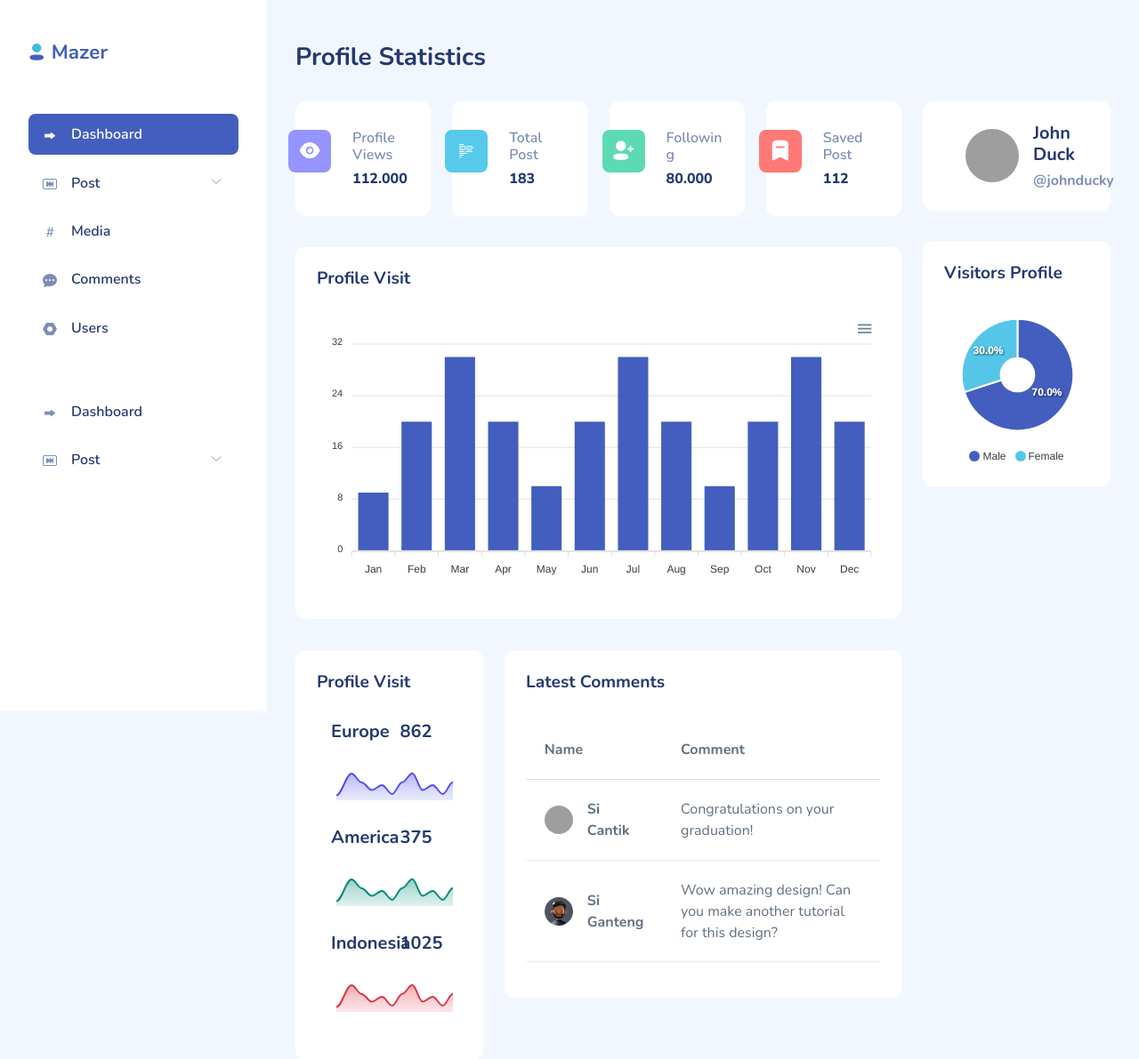
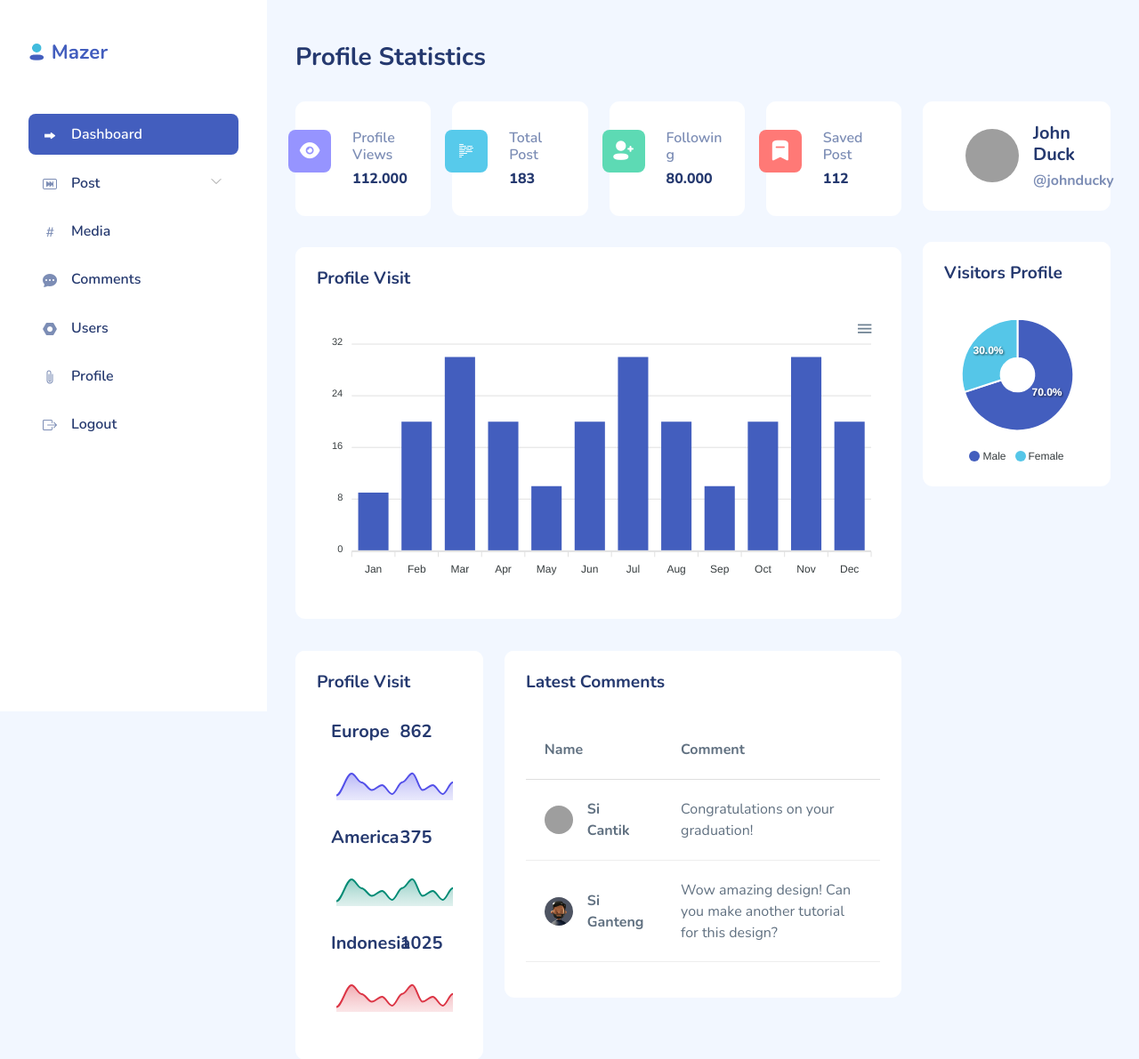
Before and after one commit to rejoan121615/travel-website-team_dot, a PHP site: page /template/admin/dashboard.php in a window 1280 px wide. Shown: the top 1191 px of the page at 89% size. Run offline with PHP 8.4, Linux system fonts and the light colour scheme; some libraries are stand-ins or nearby versions; some web fonts are replaced; grey boxes are pictures that could not be loaded.

Commit message:
left navbar created

```diff
--- a/template/admin/dashboard.php
+++ b/template/admin/dashboard.php
@@ -78,33 +78,17 @@
                                 <span>Users</span>
                             </a>
                         </li>
-                    </ul>
-                    <ul class="menu mt-5 ">
-                        <li class="sidebar-item  ">
-                            <a href="index.html" class='sidebar-link'>
-                                <i class="bi bi-grid-fill"></i>
-                                <span>Dashboard</span>
+                        <li class="sidebar-item">
+                            <a href="#" class='sidebar-link'>
+                                <i class="bi bi-person-fill"></i>
+                                <span>Profile</span>
                             </a>
                         </li>
-                        <li class="sidebar-item  has-sub">
-                            <a href="#" class='sidebar-link'>
-                                <i class="bi bi-stack"></i>
-                                <span>Post</span>
+                        <li class="sidebar-item">
+                            <a href="#" class='sidebar-link '>
+                                <i class="bi bi-box-arrow-right"></i>
+                                <span>Logout</span>
                             </a>
-                            <ul class="submenu ">
-                                <li class="submenu-item ">
-                                    <a href="component-alert.html">All Post</a>
-                                </li>
-                                <li class="submenu-item ">
-                                    <a href="component-alert.html">Add New</a>
-                                </li>
-                                <li class="submenu-item ">
-                                    <a href="component-alert.html">Catagories</a>
-                                </li>
-                                <li class="submenu-item ">
-                                    <a href="component-alert.html">Tags</a>
-                                </li>
-                            </ul>
                         </li>
                     </ul>
                 </div>
```
